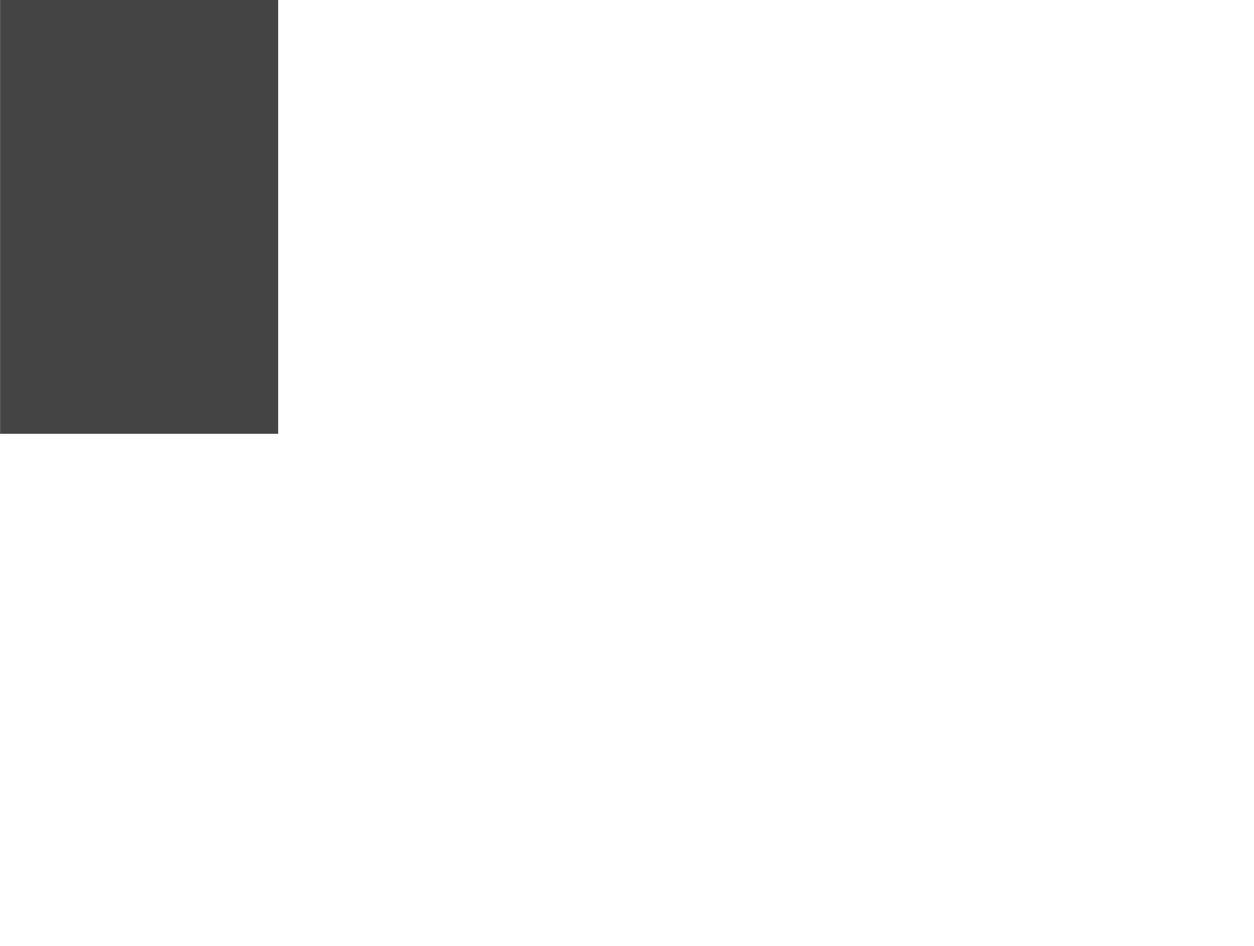
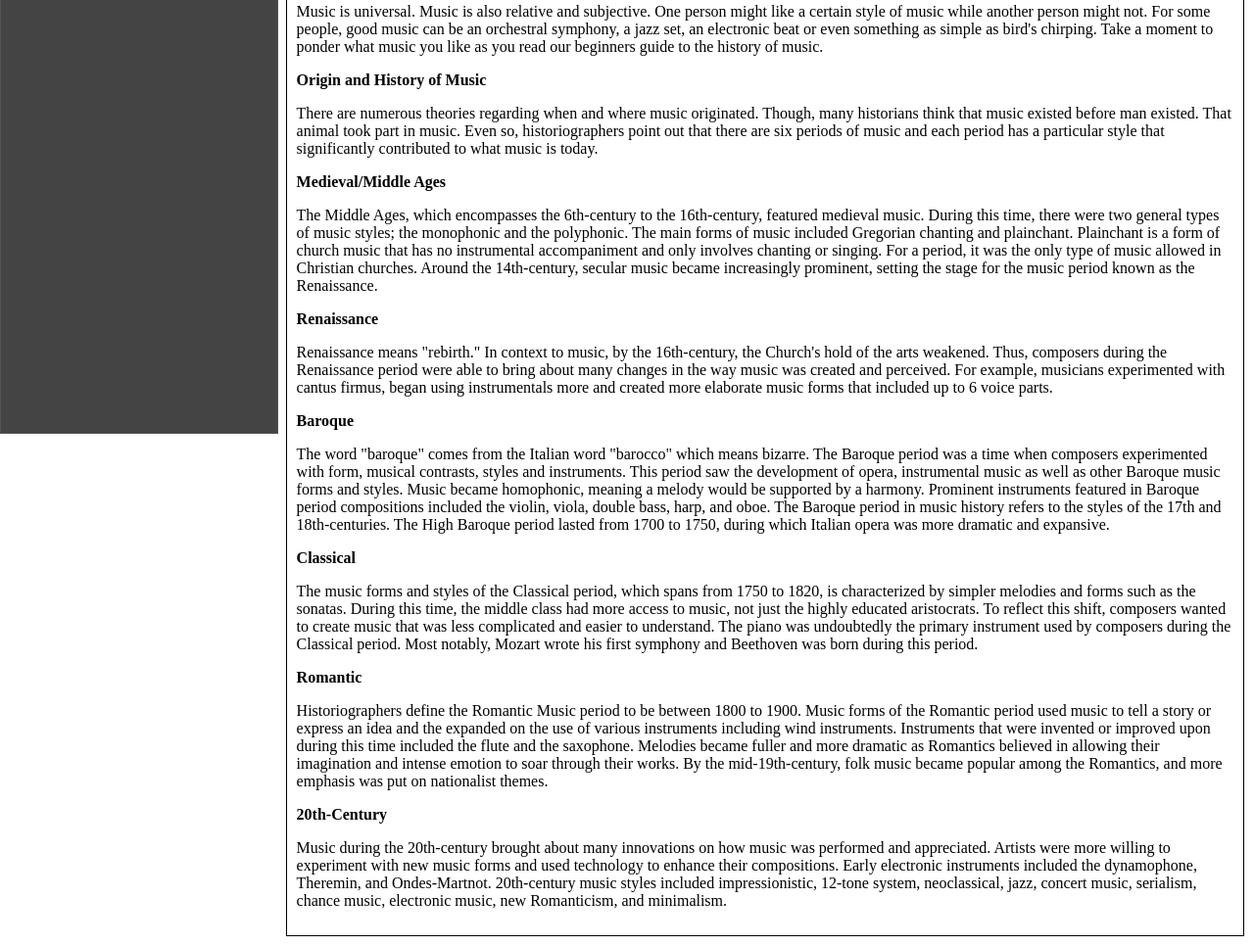
Before and after one commit to yash1rj/Music_Portal, a plain HTML site: page mHistory.html in a window 1280 px wide. Shown: the part 359-1325 px from the top of the page at 98% size. Before the commit the page ends 800 px from the top, so only its background shows below. Drawn offline with nearby package versions, Linux system fonts and the light colour scheme; a web font is replaced by a local one.

Commit message:
Update mHistory.html

```diff
--- a/mHistory.html
+++ b/mHistory.html
@@ -24,6 +24,51 @@
 		<main>
 			<img class="cover-image" src="./cover.jpg">
 			<h1 class="sticky">Music History</h1>
+
+			<section class="mHist">
+			<article class="history">
+				<p>Music is universal. Music is also relative and subjective. One person might like a certain style of music while another person might not. For some people, good music can be an orchestral symphony, a jazz set, an electronic beat or even something as simple as bird's chirping. Take a moment to ponder what music you like as you read our beginners guide to the history of music.</p>
+			</article>
+
+			<article class="history">
+				<strong>Origin and History of Music</strong>
+				<p>There are numerous theories regarding when and where music originated. Though, many historians think that music existed before man existed. That animal took part in music. Even so, historiographers point out that there are six periods of music and each period has a particular style that significantly contributed to what music is today.</p>
+			</article>
+
+			<article class="history">
+				<strong>Medieval/Middle Ages</strong>
+				<p>The Middle Ages, which encompasses the 6th-century to the 16th-century, featured medieval music. During this time, there were two general types of music styles; the monophonic and the polyphonic. The main forms of music included Gregorian chanting and plainchant. Plainchant is a form of church music that has no instrumental accompaniment and only involves chanting or singing. For a period, it was the only type of music allowed in Christian churches. Around the 14th-century, secular music became increasingly prominent, setting the stage for the music period known as the Renaissance.</p>
+			</article>
+
+			<article class="history">
+				<strong>Renaissance</strong>
+				<p>Renaissance means "rebirth." In context to music, by the 16th-century, the Church's hold of the arts weakened. Thus, composers during the Renaissance period were able to bring about many changes in the way music was created and perceived. For example, musicians experimented with cantus firmus, began using instrumentals more and created more elaborate music forms that included up to 6 voice parts. </p>
+			</article>
+
+			<article class="history">
+				<strong>Baroque</strong>
+				<p>The word "baroque" comes from the Italian word "barocco" which means bizarre. The Baroque period was a time when composers experimented with form, musical contrasts, styles and instruments. This period saw the development of opera, instrumental music as well as other Baroque music forms and styles. Music became homophonic, meaning a melody would be supported by a harmony.
+				Prominent instruments featured in Baroque period compositions included the violin, viola, double bass, harp, and oboe.
+				The Baroque period in music history refers to the styles of the 17th and 18th-centuries. The High Baroque period lasted from 1700 to 1750, during which Italian opera was more dramatic and expansive.</p>
+			</article>
+
+			<article class="history">
+				<strong>Classical</strong>
+				<p>The music forms and styles of the Classical period, which spans from 1750 to 1820, is characterized by simpler melodies and forms such as the sonatas. During this time, the middle class had more access to music, not just the highly educated aristocrats. To reflect this shift, composers wanted to create music that was less complicated and easier to understand. The piano was undoubtedly the primary instrument used by composers during the Classical period. Most notably, Mozart wrote his first symphony and Beethoven was born during this period.</p>
+			</article>
+
+			<article class="history">
+				<strong>Romantic</strong>
+				<p>Historiographers define the Romantic Music period to be between 1800 to 1900. Music forms of the Romantic period used music to tell a story or express an idea and the expanded on the use of various instruments including wind instruments. Instruments that were invented or improved upon during this time included the flute and the saxophone.
+				Melodies became fuller and more dramatic as Romantics believed in allowing their imagination and intense emotion to soar through their works. By the mid-19th-century, folk music became popular among the Romantics, and more emphasis was put on nationalist themes.</p>
+			</article>
+
+			<article class="history">
+				<strong>20th-Century</strong>
+				<p>Music during the 20th-century brought about many innovations on how music was performed and appreciated. Artists were more willing to experiment with new music forms and used technology to enhance their compositions. Early electronic instruments included the dynamophone, Theremin, and Ondes-Martnot.
+				20th-century music styles included impressionistic, 12-tone system, neoclassical, jazz, concert music, serialism, chance music, electronic music, new Romanticism, and minimalism.</p>
+			</article>
+			</section>
 		</main>
 	</body>
 </html>
```
